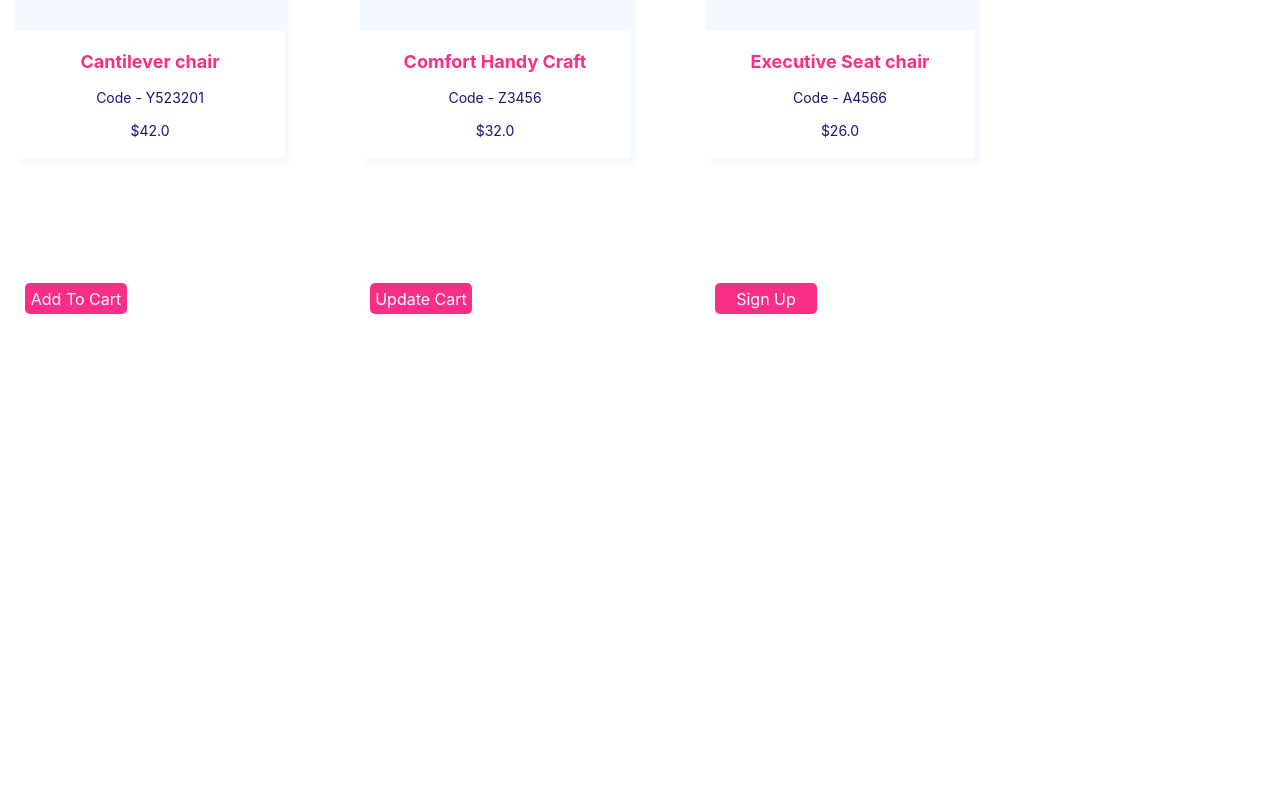
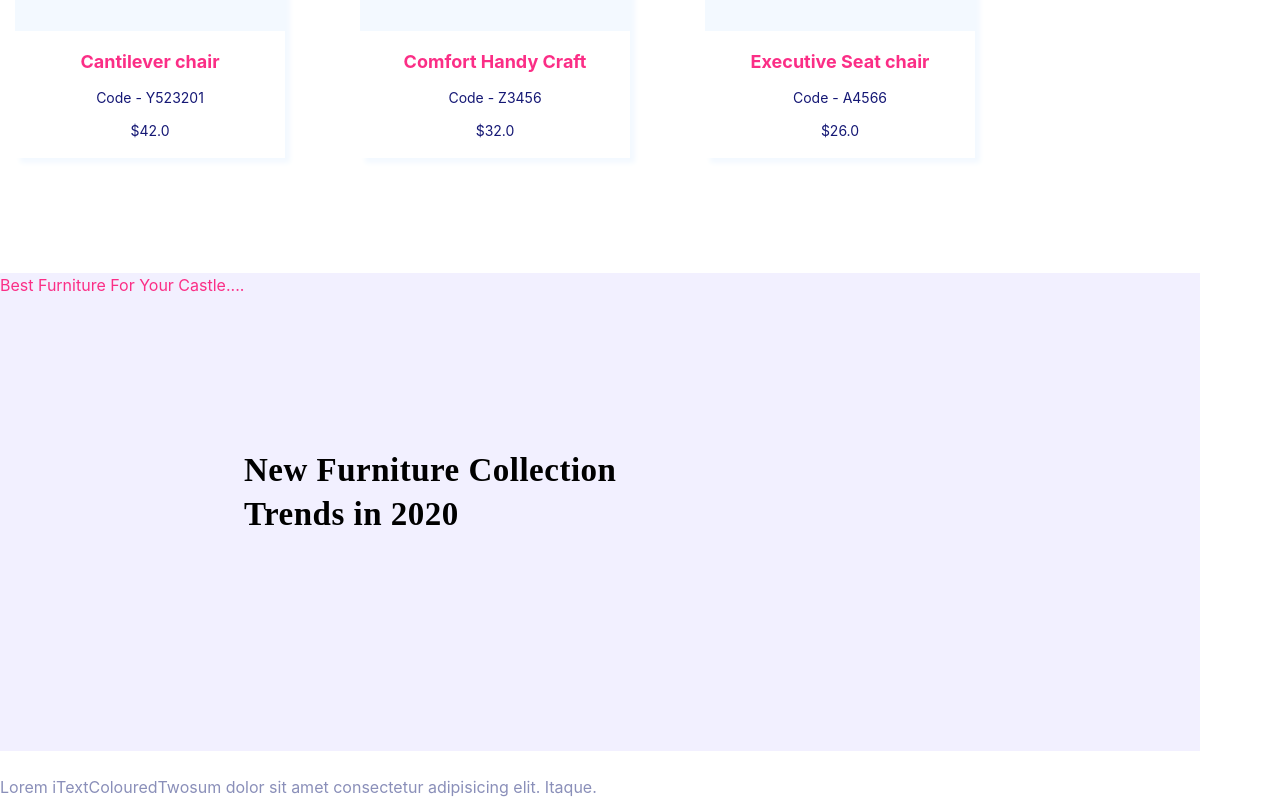
Before and after one commit to AOMuiz/salaficommerce, a React (Create React App) app: page / in a window 1280 px wide. Shown: the part 217-1016 px from the top of the page. Before the commit the page ends 800 px from the top, so only its background shows below. Built offline with nearby package versions, Linux system fonts and the light colour scheme.

Commit message:
made some changes

```diff
--- a/src/App.js
+++ b/src/App.js
@@ -4,6 +4,8 @@ import cantileverChair from "./assets/chair.png";
 import comfortHandy from "./assets/image-1169.png";
 import executiveSeat from "./assets/image-3.png";
 import Button from "./components/Button/Buttons";
+import Hero from "./components/hero/Hero";
+import chair from "./assets/sofa.png";
 
 function App() {
   return (
@@ -28,10 +30,15 @@ function App() {
             code="Code - A4566"
             price="$26.0"
           />
-          <Button name="Shop Now" />
-          <Button name="Add To Cart" />
-          <Button name="Update Cart" />
-          <Button name="Sign Up" />
+          <div>
+            <Button name="Shop Now" handleClick="shop now clicked" />
+            <Button name="Add To Cart" />
+            <Button name="Update Cart" />
+            <Button name="Sign Up" />
+          </div>
+          <div>
+            <Hero img={chair} />
+          </div>
         </div>
       </div>
       <GlobalStyle />
--- a/src/components/Button/Buttons.js
+++ b/src/components/Button/Buttons.js
@@ -3,7 +3,11 @@ import styled from "styled-components";
 import { colors } from "../../constants/colors";
 
 const Button = ({ name }) => {
-  return <StyledButton>{name}</StyledButton>;
+  const handleClick = () => {
+    console.log("button clicked");
+  };
+
+  return <StyledButton onClick={handleClick}>{name}</StyledButton>;
 };
 
 const StyledButton = styled.div`
--- /dev/null
+++ b/src/components/hero/Hero.js
@@ -0,0 +1,54 @@
+import React from "react";
+import styled from "styled-components";
+
+const Hero = ({ url }) => {
+  console.log(url);
+
+  return (
+    <HeroContainer>
+      <SofaImage src={url} alt="" />
+      <TextContainer>
+        <TextStyleColoured>
+          Best Furniture For Your Castle....
+        </TextStyleColoured>
+        <TextStyle>New Furniture Collection Trends in 2020</TextStyle>
+        <TextColouredTwo>
+          Lorem iTextColouredTwosum dolor sit amet consectetur adipisicing elit.
+          Itaque.
+        </TextColouredTwo>
+      </TextContainer>
+    </HeroContainer>
+  );
+};
+
+export default Hero;
+
+const HeroContainer = styled.div`
+  height: 47.8rem;
+  width: 120rem;
+  background-color: #f2f0ff;
+`;
+
+const SofaImage = styled.img``;
+
+const TextContainer = styled.div``;
+
+const TextStyleColoured = styled.p`
+  color: #fb2e86;
+`;
+
+const TextStyle = styled.p`
+  color: #000000;
+  font-family: Josefin Sans;
+  font-style: normal;
+  font-weight: bold;
+  font-size: 3.3rem;
+  line-height: 4.38rem;
+  letter-spacing: 0.015em;
+
+  margin: 15.2rem 53.3rem 23.8rem 24.4rem;
+`;
+
+const TextColouredTwo = styled.p`
+  color: #8a8fb9;
+`;
```
